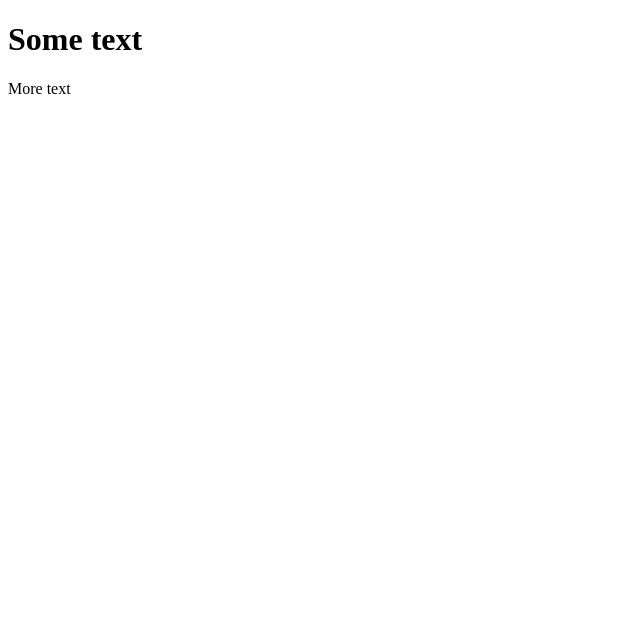
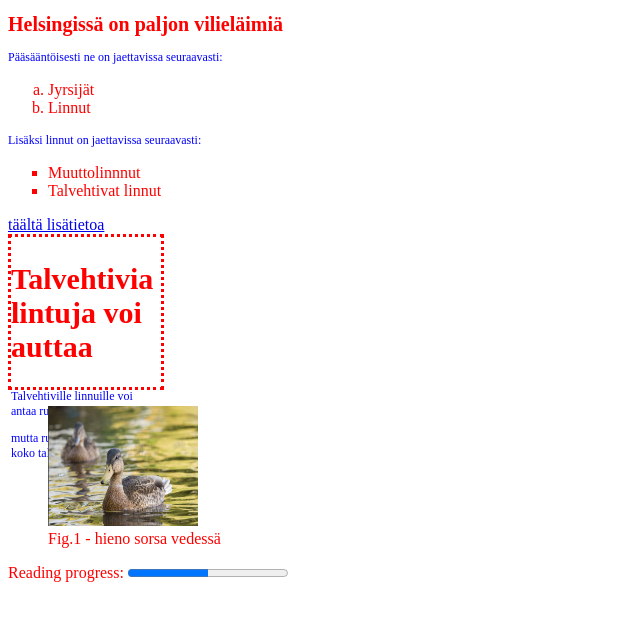
Before and after one commit to Joni395/2nd_A, a plain HTML site: page Ohjelmointi_A/index.html in a window 1280 px wide. Shown: the whole page, without its empty margins (0-640 px from the left). Drawn offline with Linux system fonts and the light colour scheme.

Commit message:
tehtävä

```diff
--- a/Ohjelmointi_A/index.html
+++ b/Ohjelmointi_A/index.html
@@ -4,10 +4,33 @@
     <title>index</title>
     <meta charset="utf-8" />
     <meta name="viewport" content="width=device-width, initial-scale=1" />
+    <link rel="stylesheet" href="tyylit.css">
   </head>
 
   <body>
-    <h1>Some text</h1>
-    <p>More text</p>
+    <h1>Helsingissä on paljon vilieläimiä</h1>
+    <p>Pääsääntöisesti ne on jaettavissa seuraavasti:</p>
+    <ol>
+        <li>Jyrsijät</li>
+        <li>Linnut</li>
+    </ol>
+    <p>Lisäksi linnut on jaettavissa seuraavasti:</p>
+    <ul>
+        <li>Muuttolinnnut</li>
+        <li>Talvehtivat linnut</li>
+    </ul>
+    <a href="second.html">täältä lisätietoa</a>
+
+    <div>
+        <h2>Talvehtivia lintuja voi auttaa</h2>
+        <p>Talvehtiville linnuille voi antaa ruokkaa,</p>
+        <p>mutta ruokinnan tulee jatkua koko talven yli.</p>
+    </div>
+    <figure>
+       <img src="sorsa.PNG" alt="hieno sorsa" width="150" height="120">
+      <figcaption>Fig.1 - hieno sorsa vedessä</figcaption>
+    </figure>
+    <label for="page-progress">Reading progress:</label>
+<progress id="page-progress" value="1" max="2">50%</progress>
   </body>
 </html>
--- /dev/null
+++ b/Ohjelmointi_A/tyylit.css
@@ -0,0 +1,22 @@
+body{
+    background: white;
+    color:red;
+}
+h1{
+    font-size: 20px;
+}
+p{
+    font-size: 12px;
+    color: blue;
+}
+ul{
+    list-style-type: square;
+}
+ol{
+    list-style-type: lower-alpha;
+}
+div{
+    border: dotted; font-size: 20px;
+    width: 150px;
+    height: 150px;
+}
--- /dev/null
+++ b/Ohjelmointi_A/tyylit2.css
@@ -0,0 +1,17 @@
+body{
+    background-image: url(kani.PNG);
+    background-repeat: no-repeat;
+    background-attachment: fixed;
+    background-size: cover;
+}
+h1{
+    border: dotted;
+    background: green;
+}
+p{
+    background: green;
+    border: round;
+}
+h2{
+    border: dotted;
+}
--- /dev/null
+++ b/Ohjelmointi_B/tyylit1.css
@@ -0,0 +1,56 @@
+header{
+    background-color: black;
+    padding: 30px;
+    text-align: center;
+    font-size: 35px;
+    color: white;
+}
+nav{
+    color: grey;
+
+}
+body {
+    width: 90%;
+    margin-left: auto;
+    margin-right: auto;
+    background-color: black;
+    color: white;
+
+    }
+div.Divi{
+    border: dotted;
+    border-width: 2px;
+    background-color: red;
+    width: 100px;
+    height: 100px;
+    margin: 50px;
+    padding: 35px;
+    position: relative;
+    left: 30px;
+
+}
+h1{
+    font-size: 20px;
+
+}
+p{
+    font-size: 12px;
+    color: green;
+    margin: 35px;
+}
+ul{
+    list-style-type: square;
+    font-size: 10px;
+    text-align:left;
+}
+ol{
+    list-style-type:lower-alpha
+}
+a.highlight:hover{
+    color:red
+}
+h3{
+    position: fixed;
+    bottom: 0;
+    right: 0;
+}
--- /dev/null
+++ b/Ohjelmointi_B/tyylit2.css
@@ -0,0 +1,40 @@
+body{
+    background-image: url('map.PNG');
+    background-position: center;
+    background-repeat: no-repeat;
+    background-size: cover;
+}
+h2{
+    border: dotted;
+    text-align: center;
+
+}
+p{
+    background-color: green;
+    border: round;
+    padding: 30px;
+    width: 500px;
+}
+h3{
+    position: fixed;
+    bottom: 0;
+    right: 0;
+}
+div.divi{
+    position: relative;
+    left: 30px;
+}
+figcaption{
+    position:absolute;
+    top:5px;
+    right: 10px
+}
+a.highlight:hover{
+    color:red
+}
+img{
+    position: absolute;
+    top:8px;
+    right: 16px;
+
+}
--- /dev/null
+++ b/Ohjelmointi_B/tyylit2_3.css
@@ -0,0 +1,46 @@
+body{
+    background-image: url('map.PNG');
+    background-position: center;
+    background-repeat: no-repeat;
+    background-size: cover;
+}
+h2{
+    border: dotted;
+    text-align: center;
+
+}
+p{
+    background-color: green;
+    border: round;
+    padding: 30px;
+    width: 500px;
+}
+h3{
+    position: fixed;
+    bottom: 0;
+    right: 0;
+}
+div.divi{
+    float: left;
+}
+figcaption{
+    position:absolute;
+    top:5px;
+    right: 10px
+}
+a.highlight:hover{
+    color:red
+}
+img{
+    position: absolute;
+    top:8px;
+    right: 16px;
+
+}
+section{
+    float: right;
+    width: 80%;
+}
+a.highlight:hover{
+    color:red
+}
```
Also changed, not shown: Ohjelmointi_A/second.html (added, +17 -0 lines), Ohjelmointi_B/2index.html (added, +41 -0 lines), Ohjelmointi_B/3index.html (added, +38 -0 lines), Ohjelmointi_B/index.html (added, +31 -0 lines), Ohjelmointi_B/thirdindex.html (added, +36 -0 lines), Ohjelmointi_A/kani.PNG (added), Ohjelmointi_A/sorsa.PNG (added), Ohjelmointi_B/KK.PNG (added), Ohjelmointi_B/kompassi.PNG (added), Ohjelmointi_B/map.PNG (added), 1 other file.
